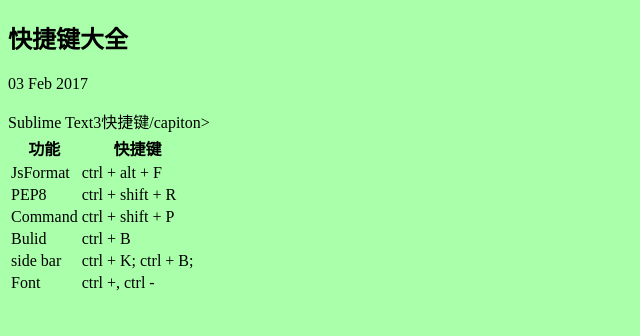
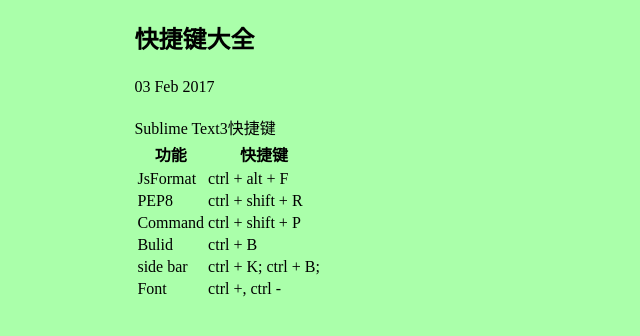
Before and after one commit to ftconan/pinmingkenan.github.io, a Jekyll site: the page built from _posts/2017-02-03-快捷键大全.html, in a window 1280 px wide. Shown: the top 336 px of the page, without its empty margins (0-640 px from the left). Built offline with Jekyll 4.4.1, drawn with Linux system fonts in a browser that asks for light colours.

Commit message:
修改文章结构

```diff
--- a/_posts/2017-02-03-快捷键大全.html
+++ b/_posts/2017-02-03-快捷键大全.html
@@ -3,11 +3,12 @@ layout: default
 title: 快捷键大全
 ---
 
+<article>
 	<h2>{{ page.title }}</h2>
 	<p>{{ page.date | date_to_string }}</p>
 	<p>
 		<table>
-		<capiton>Sublime Text3快捷键/capiton>
+			<capiton>Sublime Text3快捷键</capiton>
 			<tr>
 				<th>功能</th>
 				<th>快捷键</th>
@@ -38,3 +39,4 @@ title: 快捷键大全
 			</tr>
 		</table>
 	</p>
+</article>
```
Lines whose indentation alone changed are shown as unchanged.
